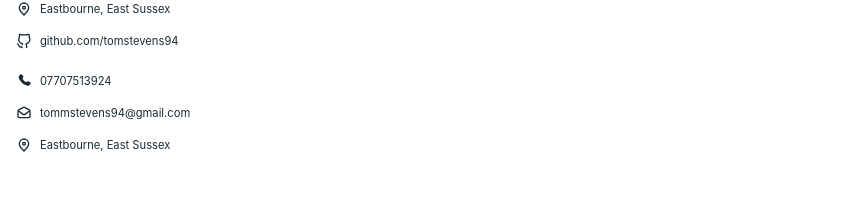
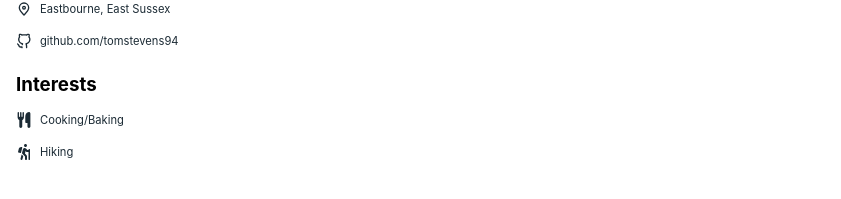
Before and after one commit to tomstevens94/Thomas-Stevens-CV, a React (Create React App) app: page / in a window 1280 px wide. Shown: the part 287-486 px from the top of the page, without its empty margins (0-841 px from the left). Built offline with nearby package versions, Linux system fonts and the light colour scheme.

Commit message:
✨ Interests and header to TextListIcon

```diff
--- /dev/null
+++ b/src/components/icons/CookingIcon.tsx
@@ -0,0 +1,32 @@
+import { theme } from "../../theme/constants";
+
+const CookingIcon = () => {
+  return (
+    <svg
+      width={`${theme.iconSize}px`}
+      height={`${theme.iconSize}px`}
+      version="1.1"
+      xmlns="http://www.w3.org/2000/svg"
+      viewBox="796 796 200 200">
+      <g>
+        <path
+          d="M886.471,796.396c-4.926,0-8.917,3.993-8.917,8.919v7.085v39.987c0,3.571-2.896,6.465-6.464,6.465
+		c-3.57,0-6.465-2.894-6.465-6.465v-45.525v-1.547c0-4.926-3.993-8.919-8.917-8.919c-4.928,0-8.92,3.993-8.92,8.919v1.547v45.525
+		c0,3.57-2.895,6.464-6.463,6.464c-3.57,0-6.465-2.894-6.465-6.464v-39.987v-7.085c0-4.926-3.992-8.919-8.917-8.919
+		c-4.927,0-8.919,3.993-8.919,8.919v44.863v10.804c0,14.122,7.382,26.515,18.495,33.546c1.73,1.096,2.777,3.002,2.777,5.049v77.617
+		c0,10.168,8.242,18.411,18.413,18.411c10.167,0,18.409-8.243,18.409-18.411v-77.617c0-2.044,1.05-3.954,2.778-5.048
+		c11.112-7.031,18.494-19.424,18.494-33.547v-10.804v-44.863C895.389,800.389,891.397,796.396,886.471,796.396z"
+          fill={theme.colors.main}
+        />
+        <path
+          d="M957.564,796.638v-0.002c-31.153,0-45.631,29.991-45.631,59.313c0,6.531,0,50.561,0,69.684
+		c0,4.879,3.954,8.834,8.835,8.834h18.383v42.727c0,10.168,8.241,18.411,18.413,18.411c10.167,0,18.411-8.243,18.411-18.411V815.049
+		C975.976,804.881,967.731,796.638,957.564,796.638z"
+          fill={theme.colors.main}
+        />
+      </g>
+    </svg>
+  );
+};
+
+export default CookingIcon;
--- /dev/null
+++ b/src/components/icons/HikingIcon.tsx
@@ -0,0 +1,18 @@
+import { theme } from "../../theme/constants";
+
+const CookingIcon = () => {
+  return (
+    <svg
+      width={`${theme.iconSize}px`}
+      height={`${theme.iconSize}px`}
+      viewBox="-64 0 512 512"
+      xmlns="http://www.w3.org/2000/svg">
+      <path
+        d="M80.95 472.23c-4.28 17.16 6.14 34.53 23.28 38.81 2.61.66 5.22.95 7.8.95 14.33 0 27.37-9.7 31.02-24.23l25.24-100.97-52.78-52.78-34.56 138.22zm14.89-196.12L137 117c2.19-8.42-3.14-16.95-11.92-19.06-43.88-10.52-88.35 15.07-99.32 57.17L.49 253.24c-2.19 8.42 3.14 16.95 11.92 19.06l63.56 15.25c8.79 2.1 17.68-3.02 19.87-11.44zM368 160h-16c-8.84 0-16 7.16-16 16v16h-34.75l-46.78-46.78C243.38 134.11 228.61 128 212.91 128c-27.02 0-50.47 18.3-57.03 44.52l-26.92 107.72a32.012 32.012 0 0 0 8.42 30.39L224 397.25V480c0 17.67 14.33 32 32 32s32-14.33 32-32v-82.75c0-17.09-6.66-33.16-18.75-45.25l-46.82-46.82c.15-.5.49-.89.62-1.41l19.89-79.57 22.43 22.43c6 6 14.14 9.38 22.62 9.38h48v240c0 8.84 7.16 16 16 16h16c8.84 0 16-7.16 16-16V176c.01-8.84-7.15-16-15.99-16zM240 96c26.51 0 48-21.49 48-48S266.51 0 240 0s-48 21.49-48 48 21.49 48 48 48z"
+        fill={theme.colors.main}
+      />
+    </svg>
+  );
+};
+
+export default CookingIcon;
--- a/src/components/interests/Interests.tsx
+++ b/src/components/interests/Interests.tsx
@@ -2,7 +2,7 @@ import { data } from "../../data";
 import TextIconList from "../lists/textIconList/TextIconList";
 
 const Interests = () => {
-  return <TextIconList data={data.interests} />;
+  return <TextIconList data={data.interests} title="Interests" />;
 };
 
 export default Interests;
--- a/src/components/lists/textIconList/TextIconList.tsx
+++ b/src/components/lists/textIconList/TextIconList.tsx
@@ -1,3 +1,4 @@
+import { theme } from "../../../theme/constants";
 import { styles } from "./TextIconList.styles";
 
 export interface TextWithIcon {
@@ -7,11 +8,16 @@ export interface TextWithIcon {
 }
 
 export interface Props {
+  title?: string;
   data: TextWithIcon[];
 }
 
 const TextIconList = (props: Props) => {
   return (
+    <div>
+      {props.title ? (
+        <h3 style={{ paddingBottom: theme.gap.large }}>{props.title}</h3>
+      ) : undefined}
       <div style={styles.container}>
         {props.data.map(({ Icon, value, isHyperlink = false }) => (
           <div key={value} style={styles.listItemContainer}>
@@ -24,6 +30,7 @@ const TextIconList = (props: Props) => {
           </div>
         ))}
       </div>
+    </div>
   );
 };
 
--- a/src/data.ts
+++ b/src/data.ts
@@ -1,5 +1,7 @@
+import CookingIcon from "./components/icons/CookingIcon";
 import EmailIcon from "./components/icons/EmailIcon";
 import GithubIcon from "./components/icons/GithubIcon";
+import HikingIcon from "./components/icons/HikingIcon";
 import LocationIcon from "./components/icons/LocationIcon";
 import PhoneIcon from "./components/icons/PhoneIcon";
 import { TextWithIcon } from "./components/lists/textIconList/TextIconList";
@@ -41,16 +43,12 @@ export const data: CVData = {
   ],
   interests: [
     {
-      value: "07707513924",
-      Icon: PhoneIcon,
+      value: "Cooking/Baking",
+      Icon: CookingIcon,
     },
     {
-      value: "tommstevens94@gmail.com",
-      Icon: EmailIcon,
-    },
-    {
-      value: "Eastbourne, East Sussex",
-      Icon: LocationIcon,
+      value: "Hiking",
+      Icon: HikingIcon,
     },
   ],
 };
```
Lines whose indentation alone changed are shown as unchanged.
